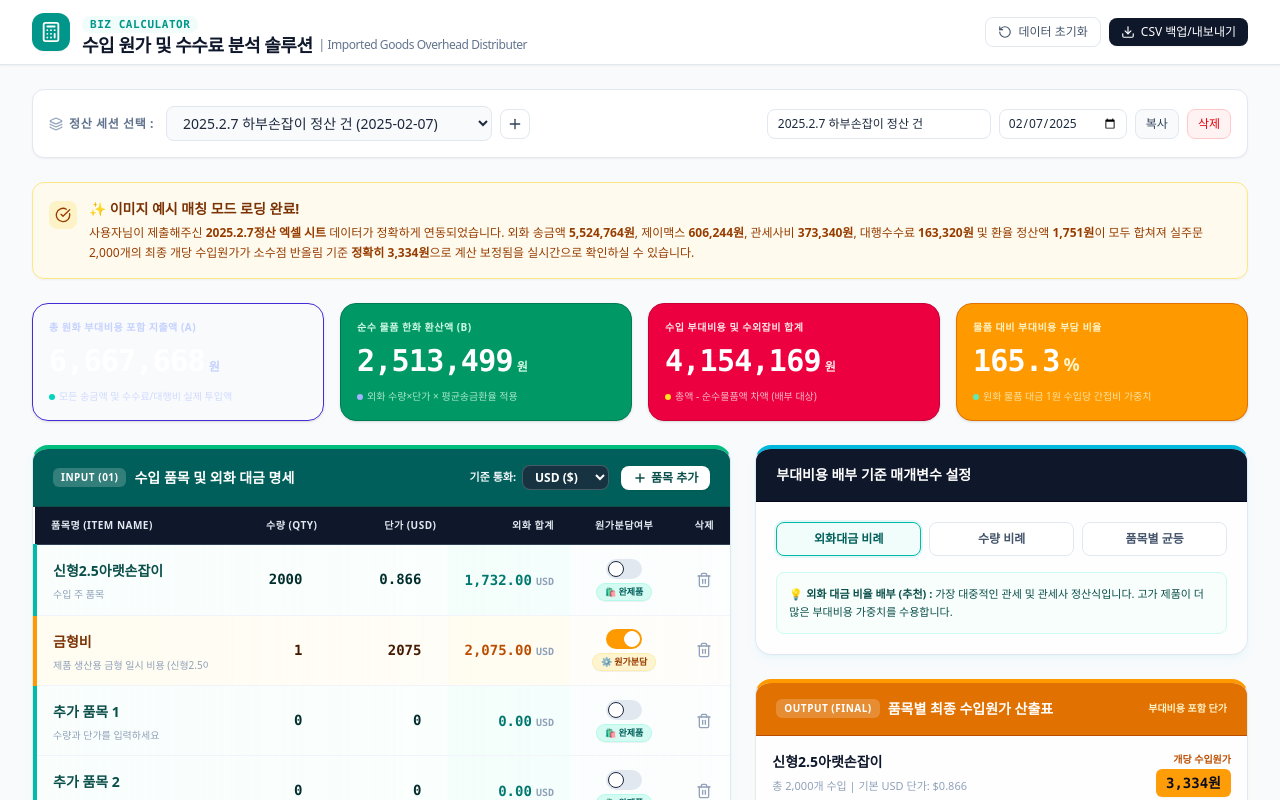
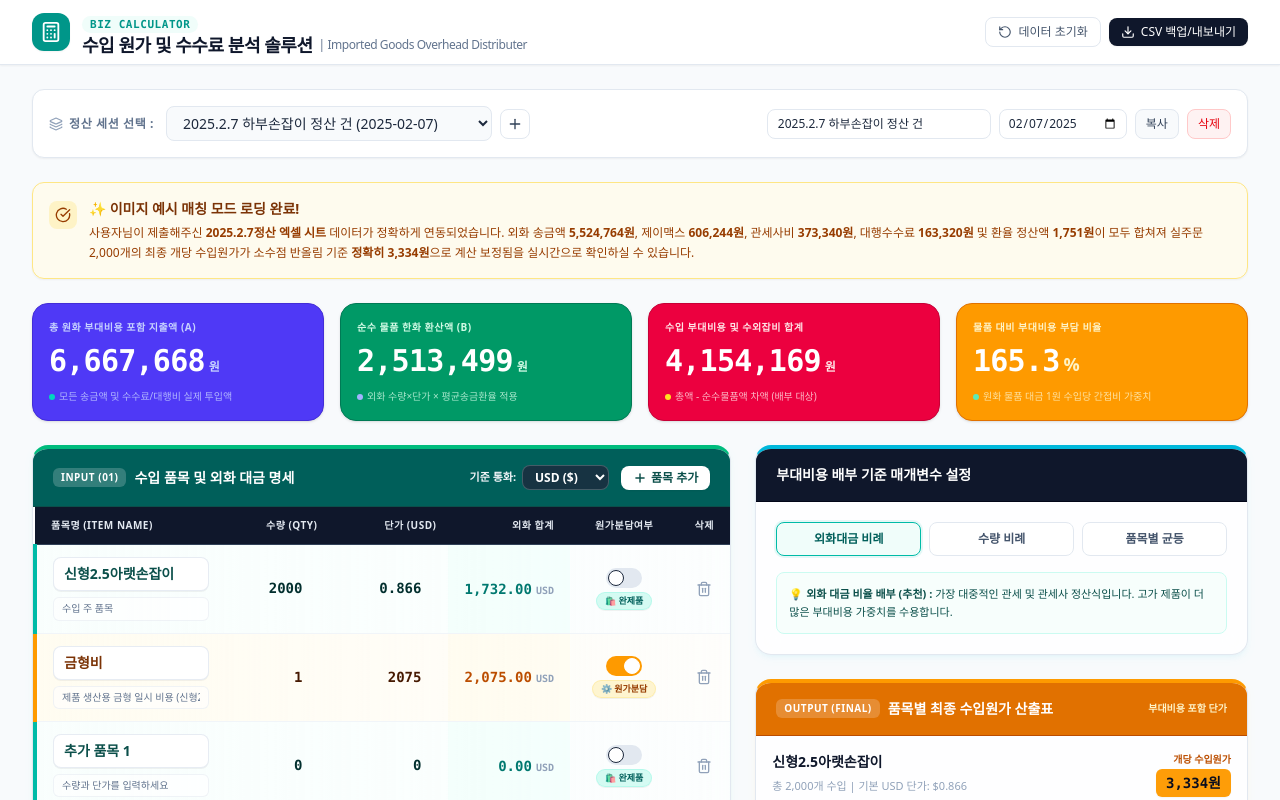
Before and after one commit to kisung6943-blip/Import-Cost-Calculator, a React (Vite) app: page / in a window 1280 px wide. Shown: the top 800 px of the page. Built offline with nearby package versions, Linux system fonts and the light colour scheme.

Commit message:
style: fix Card 1 background visibility and make item names visibly editable

```diff
--- a/src/App.tsx
+++ b/src/App.tsx
@@ -472,7 +472,7 @@ export default function App() {
 
         {/* Dashboard Statistics Overview */}
         <div className="grid grid-cols-1 sm:grid-cols-2 lg:grid-cols-4 gap-4 mb-6 relative z-10">
-          <div className="bg-indigo-650 text-white rounded-2xl p-4 shadow-sm scale-100 hover:scale-[1.01] transition-transform duration-300 border border-indigo-700">
+          <div className="bg-indigo-600 text-white rounded-2xl p-4 shadow-sm scale-100 hover:scale-[1.01] transition-transform duration-300 border border-indigo-700">
             <span className="text-[10px] font-bold text-indigo-200 block tracking-wider uppercase">총 원화 부대비용 포함 지출액 (A)</span>
             <div className="flex items-baseline gap-1 mt-2">
               <span className="text-3xl font-black text-white font-mono tracking-tight">
@@ -605,10 +605,10 @@ export default function App() {
                               type="text"
                               value={item.name}
                               onChange={(e) => handleEditItem(item.id, 'name', e.target.value)}
-                              className={`w-full bg-transparent border-b border-transparent focus:outline-none transition-all py-1 font-bold text-sm ${
+                              className={`w-full bg-white hover:bg-slate-50 border border-slate-200/80 focus:bg-white focus:border-teal-500 focus:ring-2 focus:ring-teal-500/10 focus:outline-none transition-all px-2.5 py-1.5 rounded-lg font-bold text-sm shadow-2xs ${
                                 isAmortized
-                                  ? 'text-amber-900 focus:border-amber-500/30'
-                                  : 'text-teal-900 focus:border-teal-500/30'
+                                  ? 'text-amber-900 focus:border-amber-500'
+                                  : 'text-teal-900 focus:border-teal-500'
                               }`}
                               placeholder="품목명 입력"
                               id={`item-name-${item.id}`}
@@ -617,7 +617,7 @@ export default function App() {
                               type="text"
                               value={item.note || ''}
                               onChange={(e) => handleEditItem(item.id, 'note', e.target.value)}
-                              className="w-full text-[10px] text-slate-400 bg-transparent border-b border-transparent hover:border-slate-300/30 focus:border-slate-400 focus:outline-none transition-all mt-0.5"
+                              className="w-full text-[10px] text-slate-500 bg-white/60 hover:bg-slate-50 border border-slate-200/50 focus:bg-white focus:border-slate-400 focus:outline-none transition-all px-2 py-1 rounded-md mt-1.5 shadow-3xs"
                               placeholder="비고/원산지 메모"
                               id={`item-note-${item.id}`}
                             />
```
